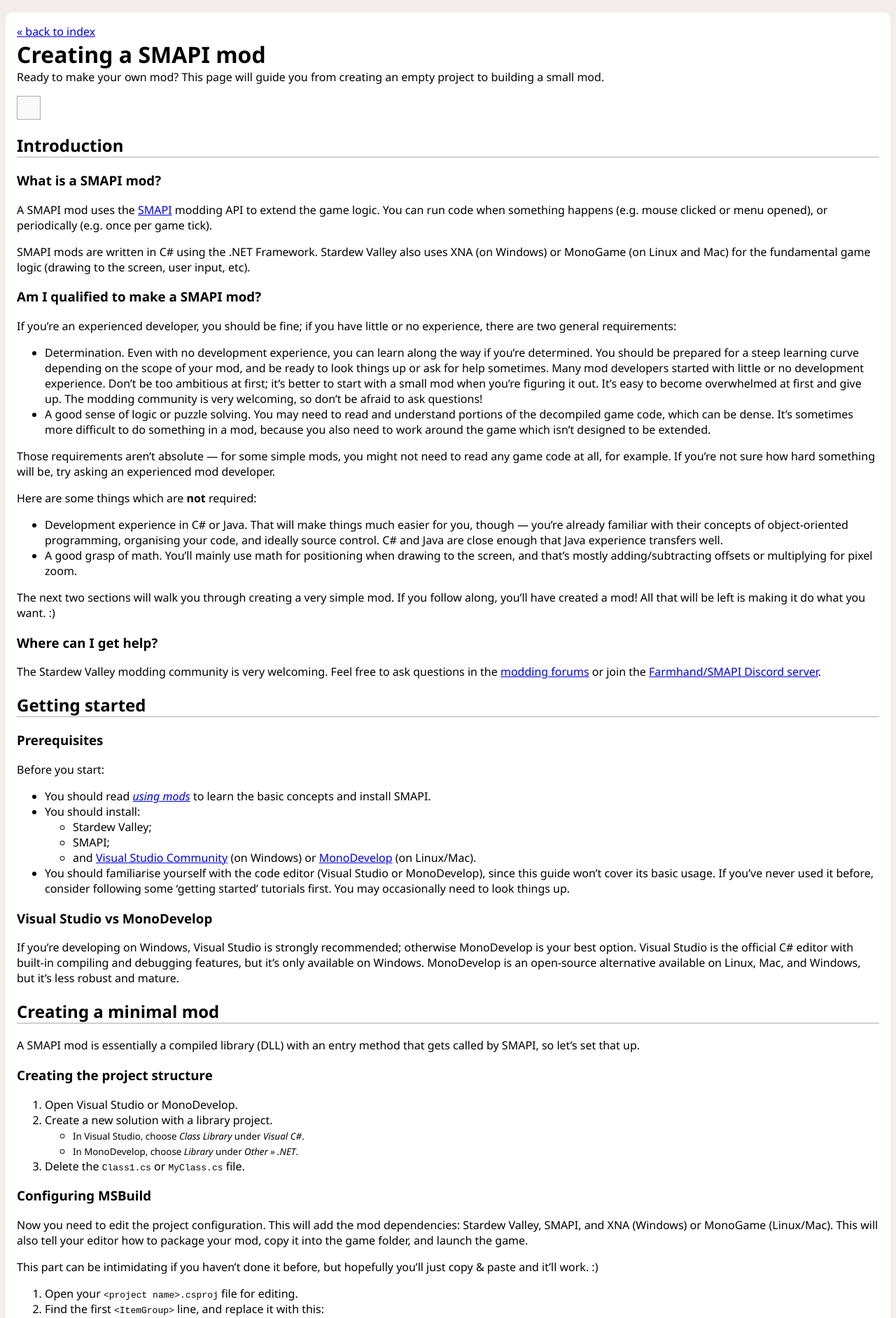
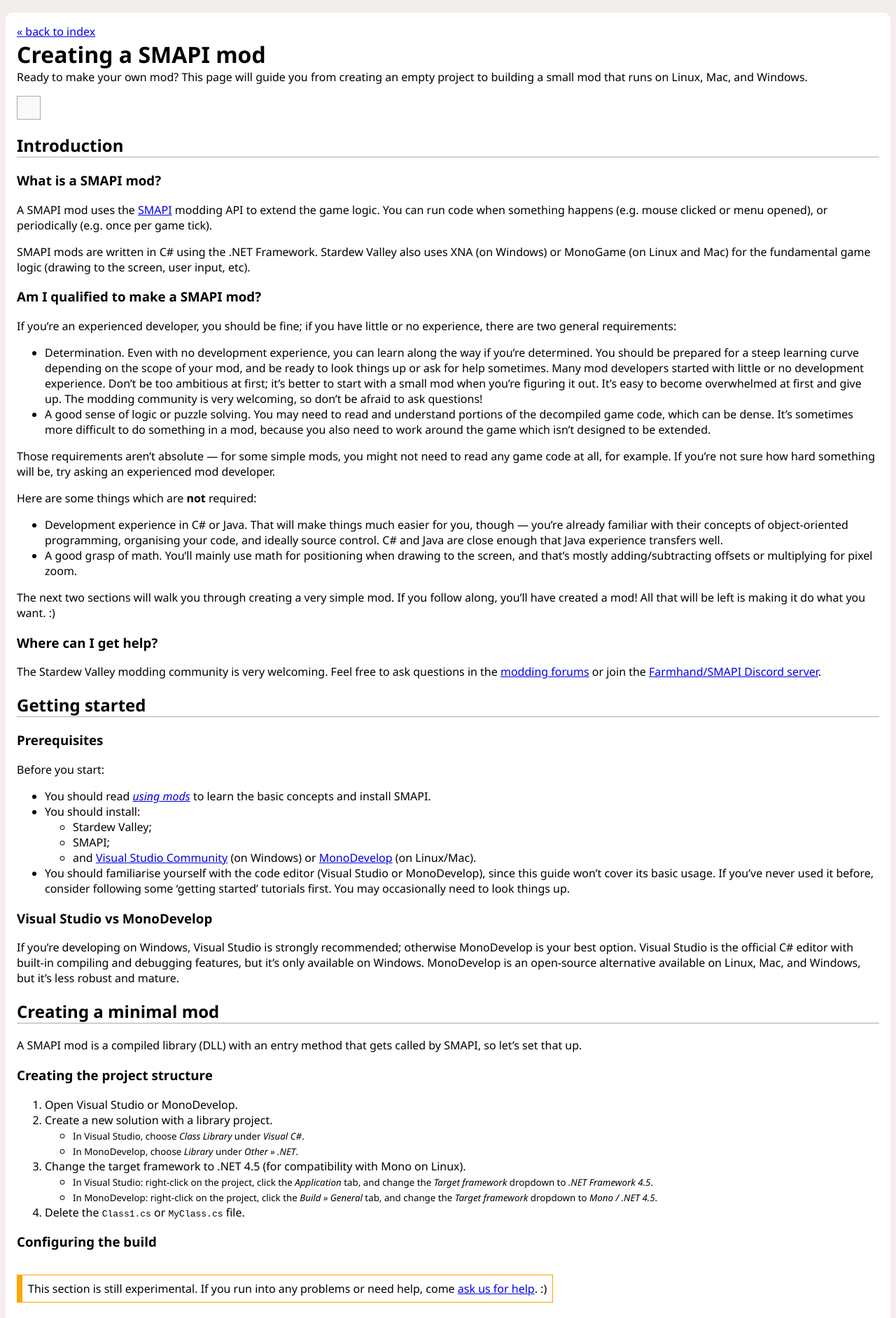
Before and after one commit to Pathoschild/canimod.github.io, a Jekyll site: the page built from guides/creating-a-smapi-mod.md, in a window 1280 px wide. Shown: the part 352-2236 px from the top of the page at 70% size. Built offline with Jekyll 4.4.1, drawn with Linux system fonts in a browser that asks for light colours; some of the changed text lies outside the part shown.

Commit message:
document crossplatform modding

````diff
--- a/_config.yml
+++ b/_config.yml
@@ -2,7 +2,7 @@
 url: "http://canimod.com"
 repo_url: "https://github.com/canimod/canimod.github.io"
 baseurl: ""
-cache_version: "r10" # appended to asset paths
+cache_version: "r11" # appended to asset paths
 
 markdown: kramdown
 
--- a/css/main.css
+++ b/css/main.css
@@ -116,3 +116,13 @@
 body[data-section="main-page"] .devbox {
     border: 2px solid #C00;
 }
+
+/*********
+** Article styles
+*********/
+p.warning {
+    display:inline-block;
+    padding:0.5em;
+    border:1px solid orange;
+    border-left:8px solid orange;
+}
--- a/guides/creating-a-smapi-mod.md
+++ b/guides/creating-a-smapi-mod.md
@@ -1,7 +1,7 @@
 ---
 layout: default
 title: Creating a SMAPI mod
-intro: Ready to make your own mod? This page will guide you from creating an empty project to building a small mod.
+intro: Ready to make your own mod? This page will guide you from creating an empty project to building a small mod that runs on Linux, Mac, and Windows.
 ---
 
 ## Introduction
@@ -72,74 +72,40 @@
 on Linux, Mac, and Windows, but it's less robust and mature.
 
 ## Creating a minimal mod
-A SMAPI mod is essentially a compiled library (DLL) with an entry method that gets called by SMAPI,
-so let's set that up.
+A SMAPI mod is a compiled library (DLL) with an entry method that gets called by SMAPI, so let's
+set that up.
 
 ### Creating the project structure
 1. Open Visual Studio or MonoDevelop.
 2. Create a new solution with a library project.
    * <small>In Visual Studio, choose _Class Library_ under _Visual C#_.</small>
    * <small>In MonoDevelop, choose _Library_ under _Other » .NET_.</small>
+3. Change the target framework to .NET 4.5 (for compatibility with Mono on Linux).
+   * <small>In Visual Studio: right-click on the project, click the _Application_ tab, and change
+     the _Target framework_ dropdown to _.NET Framework 4.5_.</small>
+   * <small>In MonoDevelop: right-click on the project, click the _Build » General_ tab, and change
+     the _Target framework_ dropdown to _Mono / .NET 4.5_.</small>
 3. Delete the `Class1.cs` or `MyClass.cs` file.
 
-### Configuring MSBuild
-Now you need to edit the project configuration. This will add the mod dependencies: Stardew Valley,
-SMAPI, and XNA (Windows) or MonoGame (Linux/Mac). This will also tell your editor how to package
-your mod, copy it into the game folder, and launch the game.
+### Configuring the build
+<p class="warning">
+This section is still experimental. If you run into any problems or need help, come <a href="#help">ask us for help</a>. :)
+</p>
 
-This part can be intimidating if you haven't done it before, but hopefully you'll just copy & paste
-and it'll work. :)
 
-1. Open your `<project name>.csproj` file for editing.
-2. Find the first `<ItemGroup>` line, and replace it with this:
-   * For Windows:
+Next we'll reference the [`Stardew.ModdingBuildConfig` NuGet package](https://github.com/Pathoschild/Stardew.ModBuildConfig).
 
-     ```xml
-     <PropertyGroup>
-       <GamePath>C:\Program Files (x86)\GalaxyClient\Games\Stardew Valley</GamePath>
-       <GamePath Condition="!Exists('$(GamePath)')">C:\Program Files (x86)\Steam\steamapps\common\Stardew Valley</GamePath>
-       <StartAction>Program</StartAction>
-       <StartProgram>$(GamePath)\StardewModdingAPI.exe</StartProgram>
-       <StartWorkingDirectory>$(GamePath)</StartWorkingDirectory>
-      </PropertyGroup>
-      <ItemGroup>
-        <Reference Include="Microsoft.Xna.Framework, Version=4.0.0.0, Culture=neutral, PublicKeyToken=842cf8be1de50553, processorArchitecture=x86" />
-        <Reference Include="Microsoft.Xna.Framework.Game, Version=4.0.0.0, Culture=neutral, PublicKeyToken=842cf8be1de50553, processorArchitecture=x86" />
-        <Reference Include="Microsoft.Xna.Framework.Graphics, Version=4.0.0.0, Culture=neutral, PublicKeyToken=842cf8be1de50553, processorArchitecture=x86" />
-        <Reference Include="Stardew Valley">
-          <HintPath>$(GamePath)\Stardew Valley.exe</HintPath>
-        </Reference>
-        <Reference Include="StardewModdingAPI">
-          <HintPath>$(GamePath)\StardewModdingAPI.exe</HintPath>
-        </Reference>
-        <Reference Include="xTile">
-          <HintPath>$(GamePath)\xTile.dll</HintPath>
-        </Reference>
-     ```
+This will automatically configure your project to load the right modding dependencies for the
+current platform, so your mod can be built on Linux, Mac, or Windows. It also adds support for
+debugging the mod in-game.
 
-   * For Linux/Mac: TODO ([you can contribute!](https://github.com/canimod/canimod.github.io#readme))
-3. Find the line near the bottom that looks like this:
-
-   ```xml
-   <Import Project="$(MSBuildToolsPath)\Microsoft.CSharp.targets" />
-   ```
-
-4. Right under that line, paste this:
-   * For Windows:
-
-     ```xml
-     <PropertyGroup>
-       <PostBuildEvent>
-         set modDir=$(GamePath)\Mods\$(ProjectName)
-         if not exist "%modDir%" (mkdir "%modDir%")
-         copy "$(TargetDir)\$(TargetName).dll" "%modDir%\$(TargetName).dll"
-         copy "$(TargetDir)\$(TargetName).pdb" "%modDir%\$(TargetName).pdb"
-         copy "$(ProjectDir)manifest.json" "%modDir%\manifest.json"
-       </PostBuildEvent>
-     </PropertyGroup>
-     ```
-
-   * For Linux/Mac: TODO ([you can contribute!](https://github.com/canimod/canimod.github.io#readme))
+* <small>In Visual Studio: click _Tools » NuGet Package Manager » Manage NuGet Packages for
+  Solution_ and search for `Pathoschild.Stardew.ModdingBuildConfig`. Select the package named
+  _MSBuild config for Stardew Valley mods_, check the box next to your project, and click the
+  _Install_ button.</small>
+* <small>In MonoDevelop: click _Project » Add NuGet Packages_ and search for
+  `Pathoschild.Stardew.ModdingBuildConfig`. Select the package named _MSBuild config
+  for Stardew Valley mods_ and click _Add Package_.</small>
 
 ### Creating your mod manifest
 The mod manifest tells SMAPI about your mod.
@@ -204,9 +170,13 @@
    ```
 
 ### Trying your mod
-Launch the project by pressing `F5` in Visual Studio or MonoDevelop. This should compile your mod,
-copy it into the game's `Mod` folder, and launch the game. The mod so far will just send a message
-to the console window whenever you press a key in the game:
+
+1. Build the project.
+2. In the game's `Mods` directory, add a folder with your mod's name.
+3. Copy your `manifest.json` and compiled files into the folder you created.
+4. Run the game through SMAPI.
+
+The mod so far will just send a message to the console window whenever you press a key in the game:
 
 > ![example log output](images/creating-a-smapi-mod/keypress-log.png)
 
@@ -387,6 +357,51 @@
 2. Copy the entire `Stardew Valley\Content` game folder into `XNB-Mod-Toolkit\Packed`.
 3. Run `XNB-Mod-Toolkit\UNPACK FILES.bat` to unpack the files into `XNB-Mod-Toolkit\Unpacked`.
 
+## Releasing your mod
+Ready to share your mod with the world?
+
+Let's say you created a mod named _Pineapples Everywhere_ which turns all NPCs into pineapples;
+here's how you would release it for others to use.
+
+### Packaging your mod
+
+1. Copy your `manifest.json` and compiled files into a folder matching your mod's name (like
+   `PineapplesEverywhere`). A few tips:
+   * Only use letters in the folder name (no spaces or symbols) to simplify troubleshooting later.
+   * Add your default `config.json` if you have settings, so users can edit it before first run.
+   * Include the compiled `*.pdb` file, so error messages include line numbers.
+2. Create a zip archive with your mod's name, version, and platform (like
+   `PineapplesEverywhere-1.0-Windows.zip`).
+
+Your mod structure should look something like this:
+
+```
+PineapplesEverywhere-Windows-1.0.zip
+   PineapplesEverywhere/
+      PineapplesEverywhere.dll
+      PineapplesEverywhere.pdb
+      config.json
+      manifest.json
+
+```
+
+### Uploading to mod sites
+The best places to share your mod are [Nexus Mods](http://www.nexusmods.com/stardewvalley) and
+the [official modding forums](http://community.playstarbound.com/forums/mods.215/).
+
+### Supporting multiple platforms
+Letting players on Linux, Mac, and Windows use your mod involves one extra step.
+
+Your mod needs to be compiled and packaged separately on each platform. For example, for Linux
+support you need to compile your code on a Linux machine and create a separate mod package
+(like `PineapplesEverywhere-1.0-Linux.zip`). If you're using the [crossplatform configuration](#configuring-the-build),
+your mod can in theory be compiled on every platform changes. Some bugs might occur due to internal
+differences between each platform.
+
+If you only have access to one platform, don't worry — often users will recompile it for you if
+your code is open-source (e.g. on GitHub). Make sure to mention you're using the [crossplatform configuration](#configuring-the-build)
+to make things easy for them.
+
 ## See also
 If you read the entire guide, congratulations! If you'd like to read _even more_ documentation,
 [go back to the index](/) and look at the 'Advanced topics' list. These cover much more specialised
````
Also changed, not shown: other parts of guides/creating-a-smapi-mod.md (+1 -1 lines), guides/using-mods.md (+51 -9 lines).
